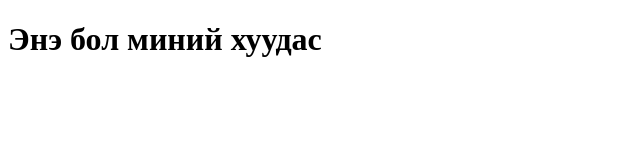
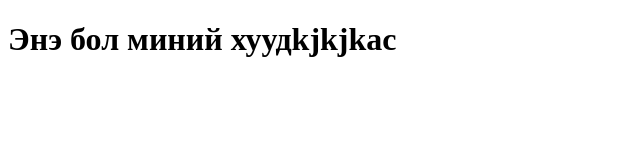
Before and after one commit to amraa797/academy-back_end, a plain HTML site: page index.html in a window 1280 px wide. Shown: the whole page, without its empty margins (0-640 px from the left). Drawn offline with Linux system fonts and the light colour scheme.

```diff
--- a/index.html
+++ b/index.html
@@ -5,6 +5,6 @@
     <script src="script.js"></script>
   </head>
   <body>
-    <h1>Энэ бол миний хуудас</h1>
+    <h1>Энэ бол миний хуудkjkjkас</h1>
   </body>
 </html>
```
